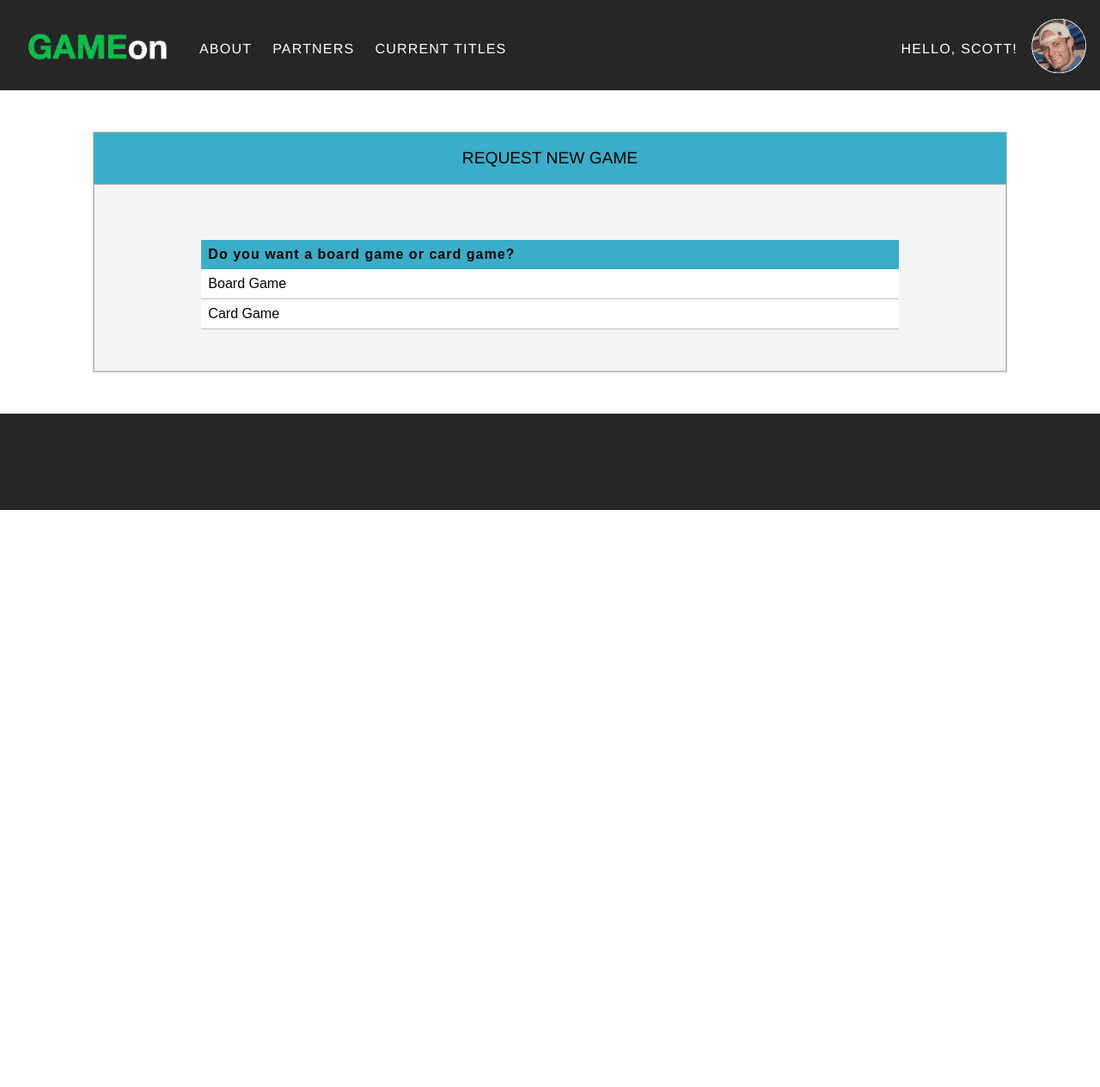
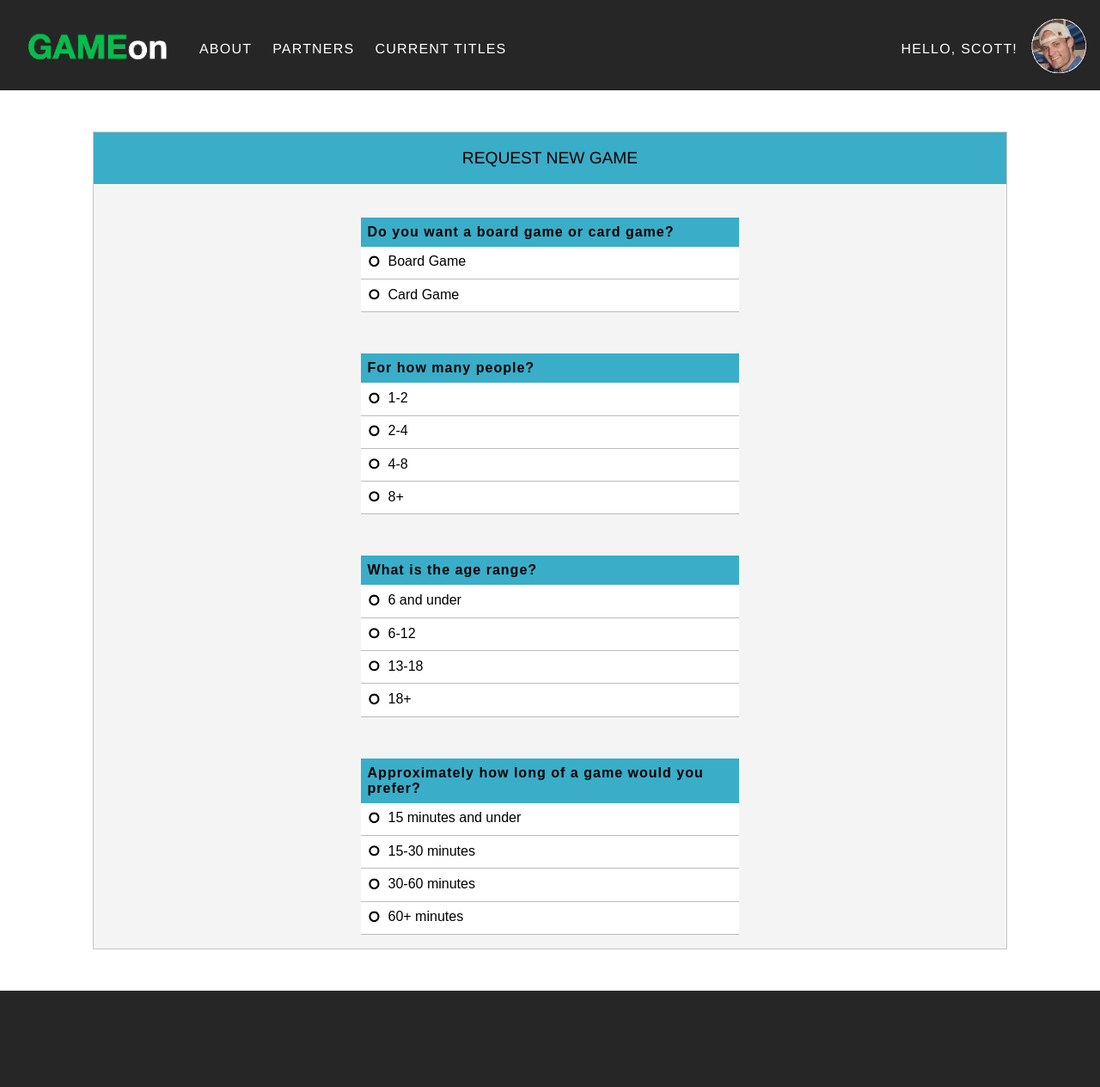
Before and after one commit to scottanderson5/GAME-ON, a Jekyll site: the page built from request.html, in a window 1280 px wide. Shown: the whole page at 86% size. Built offline with Jekyll 4.4.1, drawn with Linux system fonts in a browser that asks for light colours; before the commit the page ends 900 px from its top, so only the background shows below that.

Commit message:
Request Form Added

```diff
--- a/css/main.scss
+++ b/css/main.scss
@@ -846,31 +846,57 @@
 	font-size: $RequestFormHeaderFontSize;
 	font-weight: $RequestFormHeaderFontWeight;
 	padding: 1em 0em 1em 0em;
+	margin: 0em 0em 2em 0em;
 	text-align: center;
 }
 
 .request-form-wrap{
 	background-color: $BackgroundColor;
-	border: 1px solid $RequestFormBorderColor;
-	padding: 0em 0em 3em 0em;
+	padding: 0em 0em 1em 0em;
 }
 
 .request-question{
 	background-color: $RequestQuestionHeaderColor;
 	font-weight: $RequestQuestionFontWeight;
 	letter-spacing: $RequestQuestionLetterSpacing;
-	width: 75%;
+	width: 40%;
 	padding: 0.5em;
-	margin: 4em auto 0em auto;
+	margin: 2em auto 0em auto;
+}
+
+%request-form-answers{
+	background-color: white;
+	margin: 0 auto;
+	width: 40%;
+	padding: 0.5em;
+	overflow: hidden;
 }
 
 .request-form-answers{
-	background-color: white;
-	margin: 0 auto;
-	width: 75%;
-	padding: 0.5em;
+	@extend %request-form-answers;
 	border-bottom: 1px solid $RequestFormBorderColor;
 }
+
+.request-form-answers-last{
+	@extend %request-form-answers;
+}
+
+.answer{
+	float: left;
+	margin: 0.05em 0em 0em 0.5em;
+}
+
+.answer-choice{
+	margin: 0em 0em 0em 0em;
+	float: left;
+}
+
+.choice{
+	width: 1em;
+	margin: 0.05em 0em 0em 0em;
+}
+
+
 
 
 
--- a/request.html
+++ b/request.html
@@ -18,13 +18,175 @@ title: Request Page
 						Do you want a board game or card game?
 					</div>
 					<div class="request-form-answers">
-						Board Game
+
+						<div class="answer-choice">
+							<img src="Assets/choice.gif" class="choice">
+						</div>
+
+						<div class="answer">
+							Board Game
+						</div>
+
 					</div>
 					<div class="request-form-answers">
-						Card Game
+
+						<div class="answer-choice">
+							<img src="Assets/choice.gif" class="choice">
+						</div>
+
+						<div class="answer">
+							Card Game
+						</div>
 					</div>
 
 				</div>
+
+				<div class="request-form-wrap">
+					<div class="request-question">
+						For how many people?
+					</div>
+					<div class="request-form-answers">
+
+						<div class="answer-choice">
+							<img src="Assets/choice.gif" class="choice">
+						</div>
+
+						<div class="answer">
+							1-2
+						</div>
+
+					</div>
+					<div class="request-form-answers">
+
+						<div class="answer-choice">
+							<img src="Assets/choice.gif" class="choice">
+						</div>
+
+						<div class="answer">
+							2-4
+						</div>
+					</div>
+					<div class="request-form-answers">
+
+						<div class="answer-choice">
+							<img src="Assets/choice.gif" class="choice">
+						</div>
+
+						<div class="answer">
+							4-8
+						</div>
+					</div>
+					<div class="request-form-answers">
+
+						<div class="answer-choice">
+							<img src="Assets/choice.gif" class="choice">
+						</div>
+
+						<div class="answer">
+							8+
+						</div>
+					</div>
+				</div>
+
+
+				<div class="request-form-wrap">
+					<div class="request-question">
+						What is the age range?
+					</div>
+					<div class="request-form-answers">
+
+						<div class="answer-choice">
+							<img src="Assets/choice.gif" class="choice">
+						</div>
+
+						<div class="answer">
+							6 and under
+						</div>
+
+					</div>
+					<div class="request-form-answers">
+
+						<div class="answer-choice">
+							<img src="Assets/choice.gif" class="choice">
+						</div>
+
+						<div class="answer">
+							6-12
+						</div>
+					</div>
+					<div class="request-form-answers">
+
+						<div class="answer-choice">
+							<img src="Assets/choice.gif" class="choice">
+						</div>
+
+						<div class="answer">
+							13-18
+						</div>
+					</div>
+					<div class="request-form-answers">
+
+						<div class="answer-choice">
+							<img src="Assets/choice.gif" class="choice">
+						</div>
+
+						<div class="answer">
+							18+
+						</div>
+					</div>
+
+				</div>
+
+
+				<div class="request-form-wrap">
+					<div class="request-question">
+						Approximately how long of a game would you prefer?
+					</div>
+					<div class="request-form-answers">
+
+						<div class="answer-choice">
+							<img src="Assets/choice.gif" class="choice">
+						</div>
+
+						<div class="answer">
+							15 minutes and under
+						</div>
+
+					</div>
+					<div class="request-form-answers">
+
+						<div class="answer-choice">
+							<img src="Assets/choice.gif" class="choice">
+						</div>
+
+						<div class="answer">
+							15-30 minutes
+						</div>
+					</div>
+					<div class="request-form-answers">
+
+						<div class="answer-choice">
+							<img src="Assets/choice.gif" class="choice">
+						</div>
+
+						<div class="answer">
+							30-60 minutes
+						</div>
+					</div>
+					<div class="request-form-answers">
+
+						<div class="answer-choice">
+							<img src="Assets/choice.gif" class="choice">
+						</div>
+
+						<div class="answer">
+							60+ minutes
+						</div>
+					</div>
+
+				</div>
+
+
 			</div>
 
 		</div>
```
Also changed, not shown: Assets/choice.gif (added).
